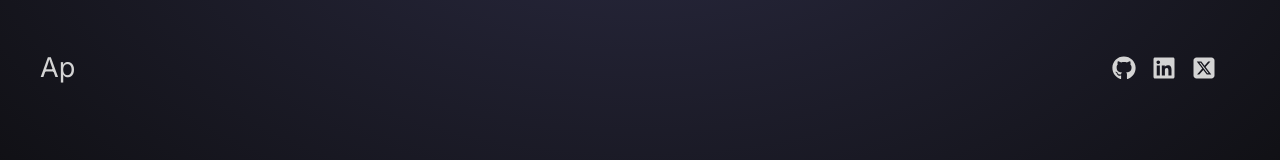
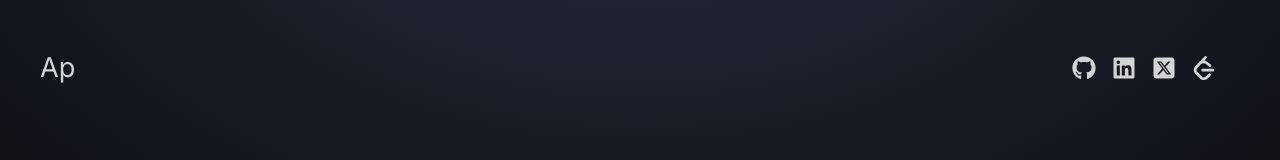
Before and after one commit to akshaydeepakpawar/personal-portfolio, a React (Vite) app in the folder portfolio/: page / in a window 1280 px wide. Shown: the top 160 px of the page. Built offline with nearby package versions, Linux system fonts and the light colour scheme.

Commit message:
Add LeetCode icon to Navbar for enhanced portfolio links

```diff
--- a/portfolio/src/components/Navbar.jsx
+++ b/portfolio/src/components/Navbar.jsx
@@ -2,6 +2,7 @@ import React from "react";
 import { FaLinkedin } from "react-icons/fa";
 import { FaGithub } from "react-icons/fa";
 import { FaSquareXTwitter } from "react-icons/fa6";
+import { SiLeetcode } from "react-icons/si";
 const Navbar = () => {
   return (
     <nav className="mb-20 flex items-center justify-between py-6">
@@ -9,14 +10,24 @@ const Navbar = () => {
         <h1 className="text-[1.7rem] mx-2 w-10">Ap</h1>
       </div>
       <div className="m-8 flex items-center justify-center gap-4 text-2xl">
-        <a href="https://github.com/akshaydeepakpawar"  target="_blank">
+        <a href="https://github.com/akshaydeepakpawar" target="_blank">
           <FaGithub />
         </a>
-        <a href="https://www.linkedin.com/in/akshay-pawar-5b4b5819a/" target="_blank">
+        <a
+          href="https://www.linkedin.com/in/akshay-pawar-5b4b5819a/"
+          target="_blank"
+        >
           <FaLinkedin />
         </a>
         <a href="https://x.com/akshay_jsx" target="_blank">
           <FaSquareXTwitter />
+        </a>
+        <a
+          href="https://leetcode.com/u/akshay_deepak_pawar/"
+          target="_blank"
+          rel="noopener noreferrer"
+        >
+          <SiLeetcode />
         </a>
       </div>
     </nav>
```
